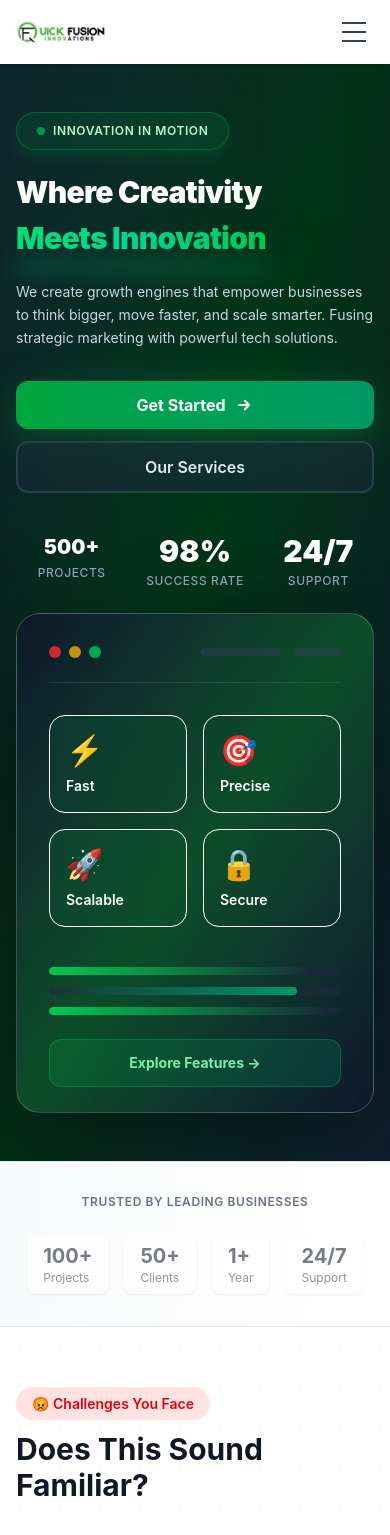
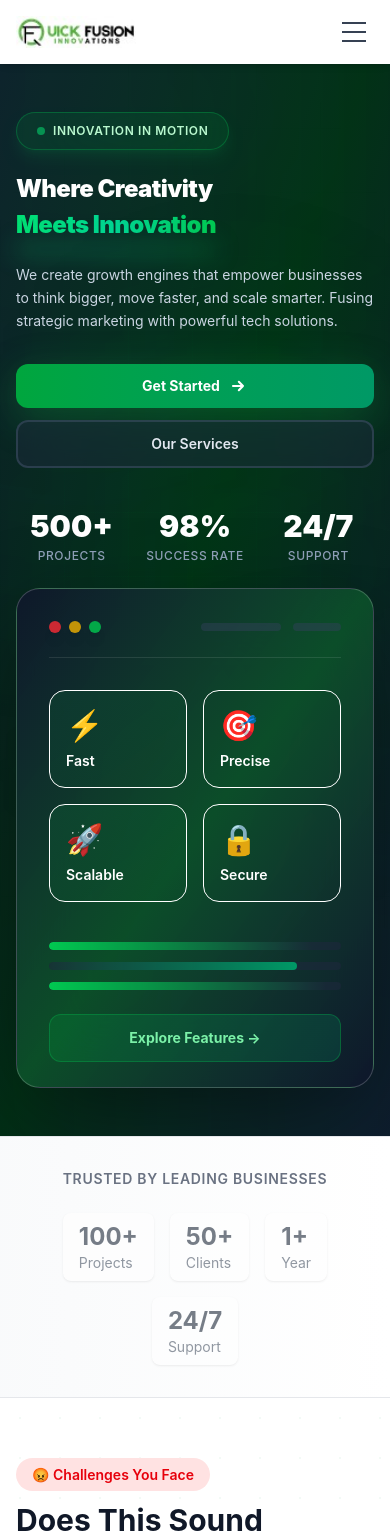
Before and after one commit to NovaSyntax753/QuickFusion, a Next.js app in the folder quickfusion-website/: page / in a window 390 px wide. Shown: the top 1535 px of the page. Built offline with nearby package versions, Linux system fonts and the light colour scheme.

Commit message:
done the changes

```diff
--- a/quickfusion-website/app/page.tsx
+++ b/quickfusion-website/app/page.tsx
@@ -60,34 +60,34 @@ export default function Home() {
       <section className="py-8 md:py-12 bg-gradient-to-r from-gray-50 to-white border-y border-gray-200 overflow-hidden">
         <div className="max-w-7xl mx-auto px-4 sm:px-6 lg:px-8">
           <div className="text-center mb-6 md:mb-8">
-            <p className="text-xs md:text-sm uppercase tracking-wider text-gray-500 font-semibold">
+            <p className="text-sm md:text-base uppercase tracking-wider text-gray-500 font-semibold">
               Trusted By Leading Businesses
             </p>
           </div>
           <div className="flex gap-4 md:gap-8 items-center justify-center flex-wrap opacity-60 hover:opacity-100 transition-opacity">
             <div className="px-4 py-2 md:px-6 md:py-3 bg-white rounded-lg shadow-sm">
-              <p className="text-xl md:text-2xl font-bold text-gray-800">
+              <p className="text-2xl md:text-3xl font-bold text-gray-800">
                 <Counter end={100} suffix="+" />
               </p>
-              <p className="text-xs md:text-xs text-gray-600">Projects</p>
+              <p className="text-sm md:text-base text-gray-600">Projects</p>
             </div>
             <div className="px-4 py-2 md:px-6 md:py-3 bg-white rounded-lg shadow-sm">
-              <p className="text-xl md:text-2xl font-bold text-gray-800">
+              <p className="text-2xl md:text-3xl font-bold text-gray-800">
                 <Counter end={50} suffix="+" />
               </p>
-              <p className="text-xs md:text-xs text-gray-600">Clients</p>
+              <p className="text-sm md:text-base text-gray-600">Clients</p>
             </div>
             <div className="px-4 py-2 md:px-6 md:py-3 bg-white rounded-lg shadow-sm">
-              <p className="text-xl md:text-2xl font-bold text-gray-800">
+              <p className="text-2xl md:text-3xl font-bold text-gray-800">
                 <Counter end={1} suffix="+" />
               </p>
-              <p className="text-xs md:text-xs text-gray-600">Year</p>
+              <p className="text-sm md:text-base text-gray-600">Year</p>
             </div>
             <div className="px-4 py-2 md:px-6 md:py-3 bg-white rounded-lg shadow-sm">
-              <p className="text-xl md:text-2xl font-bold text-gray-800">
+              <p className="text-2xl md:text-3xl font-bold text-gray-800">
                 24/7
               </p>
-              <p className="text-xs md:text-xs text-gray-600">Support</p>
+              <p className="text-sm md:text-base text-gray-600">Support</p>
             </div>
           </div>
         </div>
@@ -450,7 +450,7 @@ export default function Home() {
 
             {/* Right Stats Grid */}
             <div className="animate-fade-in-right">
-              <div className="grid grid-cols-2 gap-6">
+              <div className="grid grid-cols-2 gap-4 sm:gap-6">
                 {[
                   {
                     number: 100,
@@ -479,14 +479,14 @@ export default function Home() {
                 ].map((stat, index) => (
                   <div
                     key={index}
-                    className="relative group bg-white p-8 rounded-2xl shadow-lg hover:shadow-2xl transition-all duration-500 hover:-translate-y-2"
+                    className="relative group bg-white p-4 sm:p-6 md:p-8 rounded-2xl shadow-lg hover:shadow-2xl transition-all duration-500 hover:-translate-y-2"
                   >
                     <div
                       className={`absolute inset-0 bg-gradient-to-br ${stat.color} opacity-0 group-hover:opacity-10 rounded-2xl transition-opacity`}
                     ></div>
                     <div className="relative">
                       <div
-                        className={`text-5xl font-bold bg-gradient-to-r ${stat.color} text-transparent bg-clip-text mb-3`}
+                        className={`text-3xl sm:text-4xl md:text-5xl font-bold bg-gradient-to-r ${stat.color} text-transparent bg-clip-text mb-2 sm:mb-3`}
                       >
                         {stat.number > 0 ? (
                           <Counter end={stat.number} suffix={stat.suffix} />
@@ -494,7 +494,7 @@ export default function Home() {
                           stat.suffix
                         )}
                       </div>
-                      <div className="text-gray-600 font-medium">
+                      <div className="text-sm sm:text-base text-gray-600 font-medium">
                         {stat.label}
                       </div>
                     </div>
@@ -520,17 +520,17 @@ export default function Home() {
         <div className="relative max-w-7xl mx-auto px-4 sm:px-6 lg:px-8">
           <div className="text-center mb-16 animate-fade-in-up">
             <div className="inline-block mb-4">
-              <span className="px-4 py-2 bg-white text-green-600 rounded-full text-sm font-semibold shadow-sm">
+              <span className="px-4 py-2 bg-white text-green-600 rounded-full text-xs sm:text-sm font-semibold shadow-sm">
                 Our Process
               </span>
             </div>
-            <h2 className="text-3xl md:text-5xl font-bold text-gray-900 mb-4">
+            <h2 className="text-2xl sm:text-3xl md:text-4xl lg:text-5xl font-bold text-gray-900 mb-4">
               How We{" "}
               <span className="bg-gradient-to-r from-green-600 to-emerald-600 text-transparent bg-clip-text">
                 Work
               </span>
             </h2>
-            <p className="text-lg text-gray-600 max-w-2xl mx-auto">
+            <p className="text-base sm:text-lg md:text-xl text-gray-600 max-w-2xl mx-auto">
               A streamlined approach to turning your ideas into reality
             </p>
           </div>
--- a/quickfusion-website/app/services/page.tsx
+++ b/quickfusion-website/app/services/page.tsx
@@ -517,16 +517,16 @@ export default function Services() {
       {/* CTA Section */}
       <section className="bg-gradient-to-r from-green-600 to-green-700 py-16">
         <div className="max-w-4xl mx-auto px-4 sm:px-6 lg:px-8 text-center">
-          <h2 className="text-3xl md:text-4xl font-bold text-white mb-4">
+          <h2 className="text-2xl sm:text-3xl md:text-4xl font-bold text-white mb-4">
             Ready to Get Started?
           </h2>
-          <p className="text-xl text-green-50 mb-8">
+          <p className="text-base sm:text-lg md:text-xl text-green-50 mb-8">
             Let&apos;s discuss your project and find the perfect solution for
             your business needs
           </p>
           <Link
             href="/contact"
-            className="inline-block bg-white text-green-600 px-8 py-3 rounded-md font-semibold hover:bg-gray-100 transition-colors"
+            className="inline-block bg-white text-green-600 px-8 py-3 rounded-md text-sm md:text-base font-semibold hover:bg-gray-100 transition-colors"
           >
             Contact Us Today
           </Link>
--- a/quickfusion-website/components/Hero.tsx
+++ b/quickfusion-website/components/Hero.tsx
@@ -59,7 +59,7 @@ function AnimatedCounter({
   }, [end, hasAnimated]);
 
   return (
-    <div ref={counterRef}>
+    <div ref={counterRef} className="inline-block">
       {count}
       {suffix}
     </div>
@@ -119,11 +119,11 @@ export default function HeroV14({
             </div>
 
             {/* Dynamic Headline */}
-            <h1 className="text-3xl sm:text-4xl md:text-5xl lg:text-6xl xl:text-7xl font-black tracking-tight leading-tight">
+            <h1 className="text-2xl sm:text-3xl md:text-4xl lg:text-5xl xl:text-6xl font-black tracking-tight leading-tight">
               <span className="block text-white">
                 {title.split(" ").slice(0, 2).join(" ")}
               </span>
-              <span className="block mt-2 relative">
+              <span className="block mt-1.5 md:mt-2 relative">
                 <span className="text-transparent bg-clip-text bg-gradient-to-r from-green-400 via-emerald-400 to-green-500">
                   {title.split(" ").slice(2).join(" ")}
                 </span>
@@ -141,7 +141,7 @@ export default function HeroV14({
               {ctaText && ctaLink && (
                 <Link
                   href={ctaLink}
-                  className="group relative px-6 py-3 md:px-8 md:py-4 bg-gradient-to-r from-green-600 to-emerald-600 hover:from-green-500 hover:to-emerald-500 text-white font-bold rounded-xl transition-all duration-300 shadow-[0_10px_40px_rgba(22,163,74,0.3)] hover:shadow-[0_20px_50px_rgba(22,163,74,0.4)] hover:-translate-y-1 focus:outline-none focus:ring-4 focus:ring-green-500/50 overflow-hidden"
+                  className="group relative px-6 py-3 md:px-8 md:py-4 bg-gradient-to-r from-green-600 to-emerald-600 hover:from-green-500 hover:to-emerald-500 text-white text-sm md:text-base font-bold rounded-xl transition-all duration-300 shadow-[0_10px_40px_rgba(22,163,74,0.3)] hover:shadow-[0_20px_50px_rgba(22,163,74,0.4)] hover:-translate-y-1 focus:outline-none focus:ring-4 focus:ring-green-500/50 overflow-hidden"
                 >
                   <span className="relative z-10 flex items-center justify-center gap-2">
                     {ctaText}
@@ -165,7 +165,7 @@ export default function HeroV14({
               {secondaryCtaText && secondaryCtaLink && (
                 <Link
                   href={secondaryCtaLink}
-                  className="px-6 py-3 md:px-8 md:py-4 bg-slate-800/50 border-2 border-slate-600/50 hover:border-slate-400/70 text-slate-200 hover:text-white font-semibold rounded-xl backdrop-blur-xl transition-all duration-300 hover:-translate-y-1 focus:outline-none focus:ring-4 focus:ring-slate-500/30 text-center"
+                  className="px-6 py-3 md:px-8 md:py-4 bg-slate-800/50 border-2 border-slate-600/50 hover:border-slate-400/70 text-slate-200 hover:text-white text-sm md:text-base font-semibold rounded-xl backdrop-blur-xl transition-all duration-300 hover:-translate-y-1 focus:outline-none focus:ring-4 focus:ring-slate-500/30 text-center"
                 >
                   {secondaryCtaText}
                 </Link>
@@ -175,7 +175,7 @@ export default function HeroV14({
             {/* Stats Row */}
             <div className="pt-4 grid grid-cols-3 gap-3 md:gap-5 w-full max-w-lg">
               <div className="text-center">
-                <div className="text-xl sm:text-2xl md:text-3xl font-black text-white mb-1">
+                <div className="text-3xl sm:text-4xl font-black text-white mb-1">
                   <AnimatedCounter end={500} suffix="+" />
                 </div>
                 <div className="text-xs text-slate-400 font-medium uppercase tracking-wider">
--- a/quickfusion-website/components/Navbar.tsx
+++ b/quickfusion-website/components/Navbar.tsx
@@ -34,13 +34,13 @@ export default function Navbar() {
             <Image
               src="/images/3-removebg-preview.jpg"
               alt="QuickFusion Innovations - Creative Media Agency"
-              width={90}
-              height={90}
+              width={120}
+              height={120}
               priority
               quality={100}
-              sizes="(max-width: 768px) 90px, 90px"
-              className="h-20 md:h-24 w-auto object-contain group-hover:brightness-110 transition-all"
-              style={{ maxWidth: "90px", objectFit: "contain" }}
+              sizes="(max-width: 768px) 120px, 120px"
+              className="h-24 md:h-32 w-auto object-contain group-hover:brightness-110 transition-all"
+              style={{ maxWidth: "120px", objectFit: "contain" }}
             />
           </Link>
 
```
Also changed, not shown: quickfusion-website/app/about/page.tsx (+11 -11 lines), quickfusion-website/app/contact/page.tsx (+8 -4 lines), quickfusion-website/components/Footer.tsx (+5 -5 lines).
